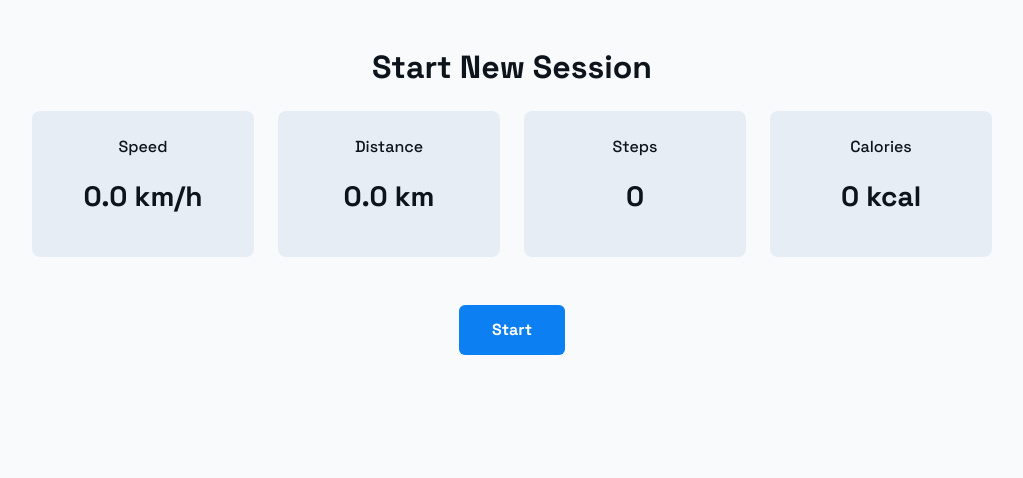
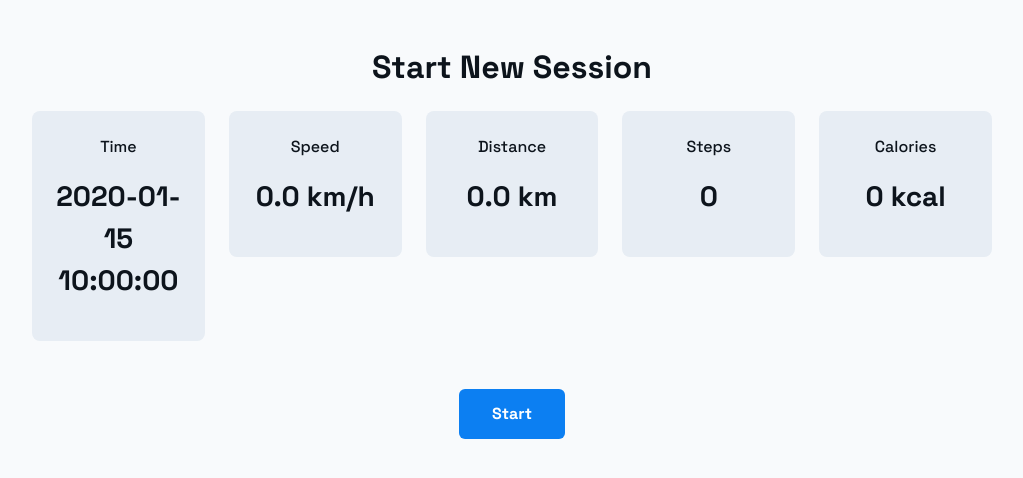
Before and after one commit to nickpainter/walkingpad, a Flask app: template templates/start_session.html in a window 1280 px wide. Shown: the part 64-542 px from the top of the page, without its empty margins (128-1151 px from the left). Run offline with Flask 3, Linux system fonts and the light colour scheme; the template is opened without the code that fills it: most values are stand-ins (such as "Sample title", 1, 10 or a date in 2020).

Commit message:
added timer

```diff
--- a/app.py
+++ b/app.py
@@ -31,8 +31,17 @@ SPEED_STEP = 0.6  # Speed change per button press in km/h
 SLOW_WALK_SPEED_KMH = 4.5 # Approx 2.8 MPH
 
 
+
 def kcal_estimate(miles: float) -> float:
     return KCAL_PER_MILE * miles
+
+# In app.py
+def format_seconds_to_hms(total_seconds):
+    """Converts total seconds to H:MM:SS string format."""
+    hours = total_seconds // 3600
+    minutes = (total_seconds % 3600) // 60
+    seconds = total_seconds % 60
+    return f"{hours}:{minutes:02}:{seconds:02}"
 
 
 # ── Flask & global state ────────────────────────────────────────────────
@@ -51,6 +60,7 @@ resume_speed_kmh = 2.0  # default if none yet
 current_speed_kmh = current_distance_km = 0.0
 current_steps = 0
 current_calories = 0.0
+current_session_active_seconds = 0
 
 _last_dev_dist = _last_dev_steps = 0
 
@@ -167,8 +177,13 @@ def process_status_packet(dev_dist, dev_steps, dev_speed):
 
 async def _stats_monitor():
     """Active monitor: explicitly request a status packet every second."""
+    global current_session_active_seconds
     logging.info("Stats monitor started")
     while belt_running:
+
+        if belt_running: # Double check, as belt_running can change between await calls
+            current_session_active_seconds += 1
+
         try:
             status = await controller.ask_stats()
             if status:
@@ -229,16 +244,25 @@ def _handle_disconnect(client):
 @app.route("/")
 def root():
     if not connected:
-        return render_template("connecting.html")
+        return render_template("connecting.html") #
+
+    time_active_display = "0:00:00" # Default for start/paused if not running
+    if session_active: # Only calculate if a session is or was active
+        time_active_display = format_seconds_to_hms(current_session_active_seconds)
+
     if not session_active:
-        return render_template("start_session.html")
+        # For start_session, always show 0 time initially
+        return render_template("start_session.html", time_active="0:00:00")
+
     template = "active_session.html" if belt_running else "paused_session.html"
+
     return render_template(
         template,
         speed=current_speed_kmh * KMH_TO_MPH,
         distance=current_distance_km * KM_TO_MI,
         steps=current_steps,
         calories=current_calories,
+        time_active=time_active_display
     )
 
 
@@ -254,11 +278,13 @@ def reconnect():
 def start_session():
     """Begin a new session: reset counters, start belt, launch stats monitor."""
     global session_active, belt_running, current_distance_km, current_steps, current_calories, resume_speed_kmh
+    global current_session_active_seconds
 
     if not connected:
         return redirect(url_for("root"))
 
     current_distance_km = current_steps = current_calories = 0.0
+    current_session_active_seconds = 0
     resume_speed_kmh = 2.0
     speed_history.clear()
 
@@ -392,14 +418,17 @@ def max_speed():
 # ── Live JSON endpoint ───────────────────────────────────────────────────
 @app.route("/stats", endpoint="get_stats")
 def stats_json():
+    # Calculate formatted_time_active within the function scope
+    formatted_time_active = format_seconds_to_hms(current_session_active_seconds)
 
     data = dict(
-        is_connected=connected,  # <-- ADD THIS LINE
+        is_connected=connected,
         is_running=belt_running,
         speed=round(current_speed_kmh * KMH_TO_MPH, 1),
         distance=round(current_distance_km * KM_TO_MI, 2),
         steps=current_steps,
         calories=round(current_calories),
+        time_active=formatted_time_active
     )
 
     resp = make_response(jsonify(data))
--- a/templates/start_session.html
+++ b/templates/start_session.html
@@ -4,25 +4,30 @@
     <h1 class="content-title mb-4">Start New Session</h1>
 
     <div class="row g-4 mb-5">
-        <div class="col-md-3 col-6">
+        <div class="col-lg col-md-4 col-6">
+            <div class="stat-card">
+                <p class="stat-label">Time</p>
+                <p class="stat-value">{{ time_active }}</p> </div>
+        </div>
+        <div class="col-lg col-md-4 col-6">
             <div class="stat-card">
                 <p class="stat-label">Speed</p>
                 <p class="stat-value">0.0 km/h</p>
             </div>
         </div>
-        <div class="col-md-3 col-6">
+        <div class="col-lg col-md-4 col-6">
             <div class="stat-card">
                 <p class="stat-label">Distance</p>
                 <p class="stat-value">0.0 km</p>
             </div>
         </div>
-        <div class="col-md-3 col-6">
+        <div class="col-lg col-md-4 col-6">
             <div class="stat-card">
                 <p class="stat-label">Steps</p>
                 <p class="stat-value">0</p>
             </div>
         </div>
-        <div class="col-md-3 col-6">
+        <div class="col-lg col-md-4 col-6">
             <div class="stat-card">
                 <p class="stat-label">Calories</p>
                 <p class="stat-value">0 kcal</p>
@@ -42,7 +47,7 @@
                   window.location.reload();
               }
           });
-  }, 3000); // A slower 3-second poll is fine here too
+  }, 3000);
 </script>
 
 {% endblock %}
```
Also changed, not shown: templates/active_session.html (+10 -4 lines), templates/paused_session.html (+11 -7 lines).
